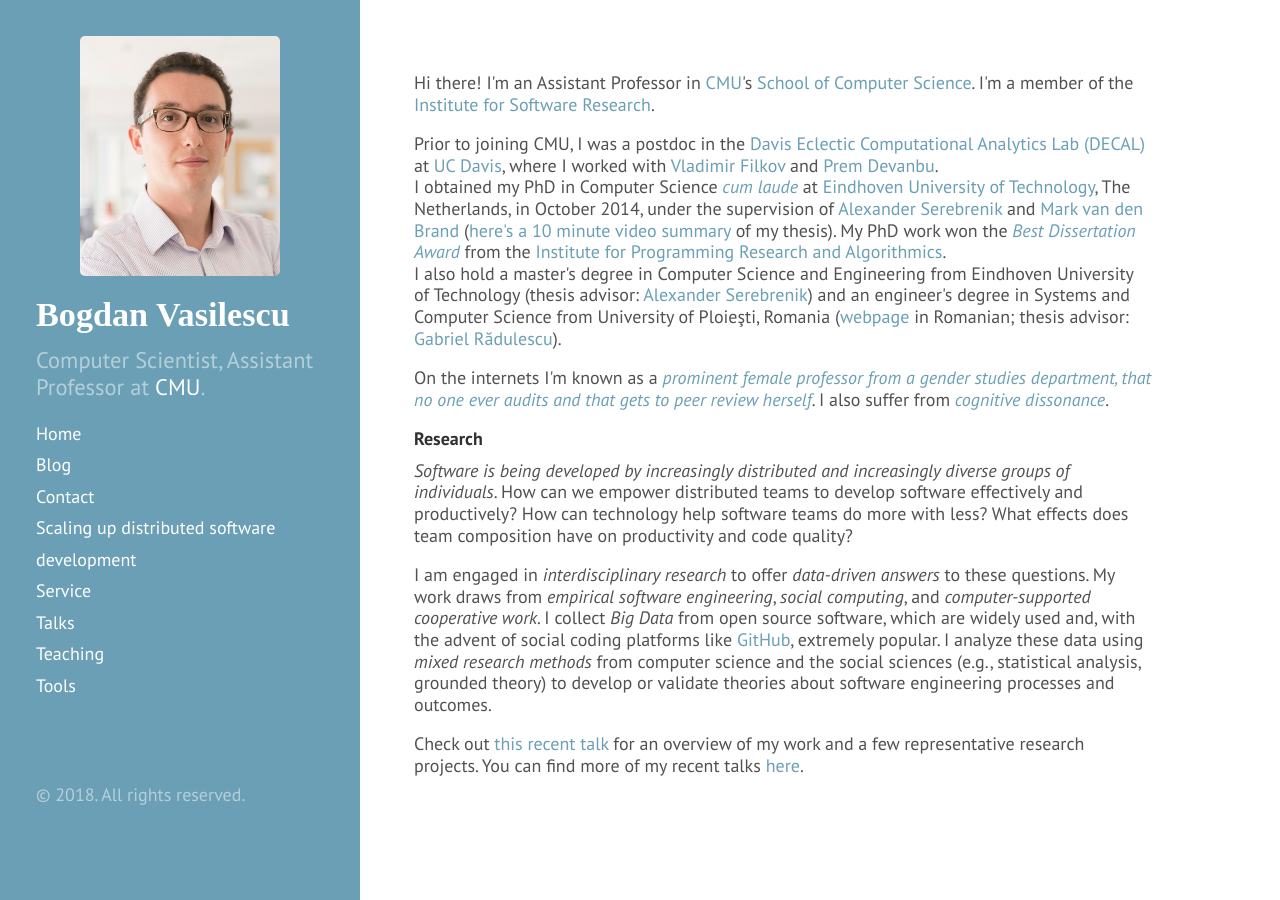
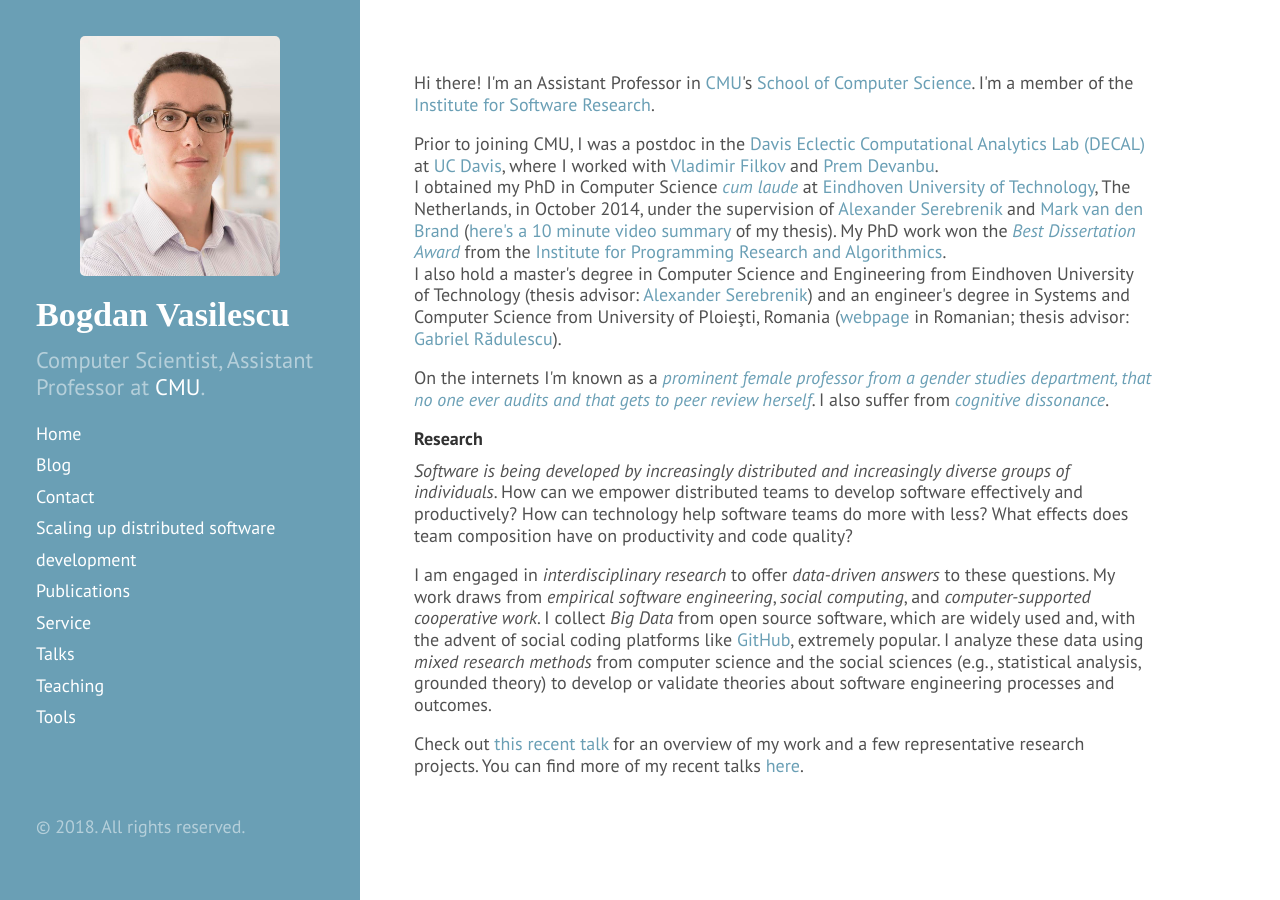
Before and after one commit to bvasiles/bvasiles.github.io, a Jekyll site: the page built from index.html, in a window 1280 px wide. Built offline with Jekyll 4.4.1, drawn with Linux system fonts in a browser that asks for light colours; nearby versions of some CDN libraries; Markdown is read by kramdown in place of the engine named in the settings; the list of posts is cut into pages by our own code.

Commit message:
redirected

```diff
--- a/_includes/sidebar.html
+++ b/_includes/sidebar.html
@@ -26,7 +26,7 @@
           {% if node.layout == "page" %}
             <a class="sidebar-nav-item{% if page.url == node.url %} active{% endif %}" href="{{ node.url }}">{{ node.title }}</a>
           {% endif %}
-          {% if node.layout == "redirect" %}
+          {% if node.layout == "redirected" %}
             <a class="sidebar-nav-item{% if page.url == node.url %} active{% endif %}" href="{{ node.url }}">{{ node.title }}</a>
           {% endif %}
         {% endif %}
```
